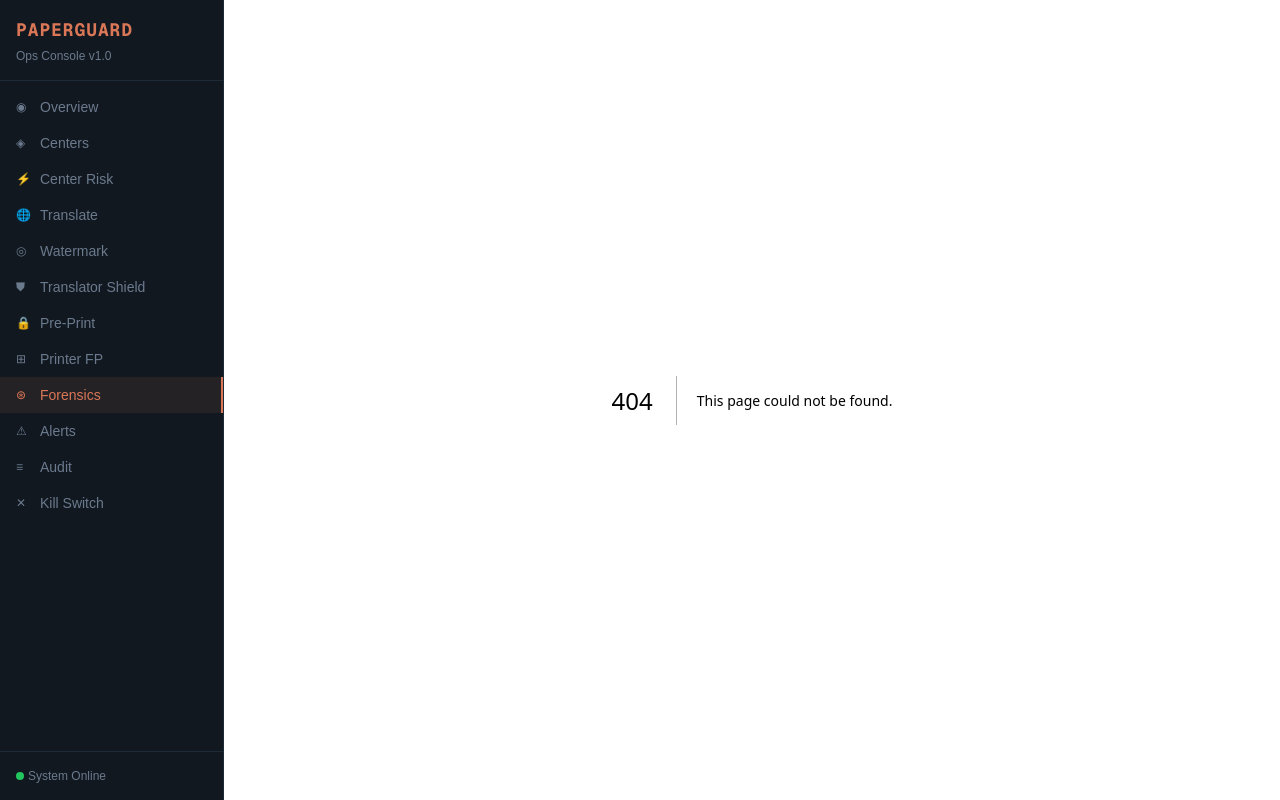
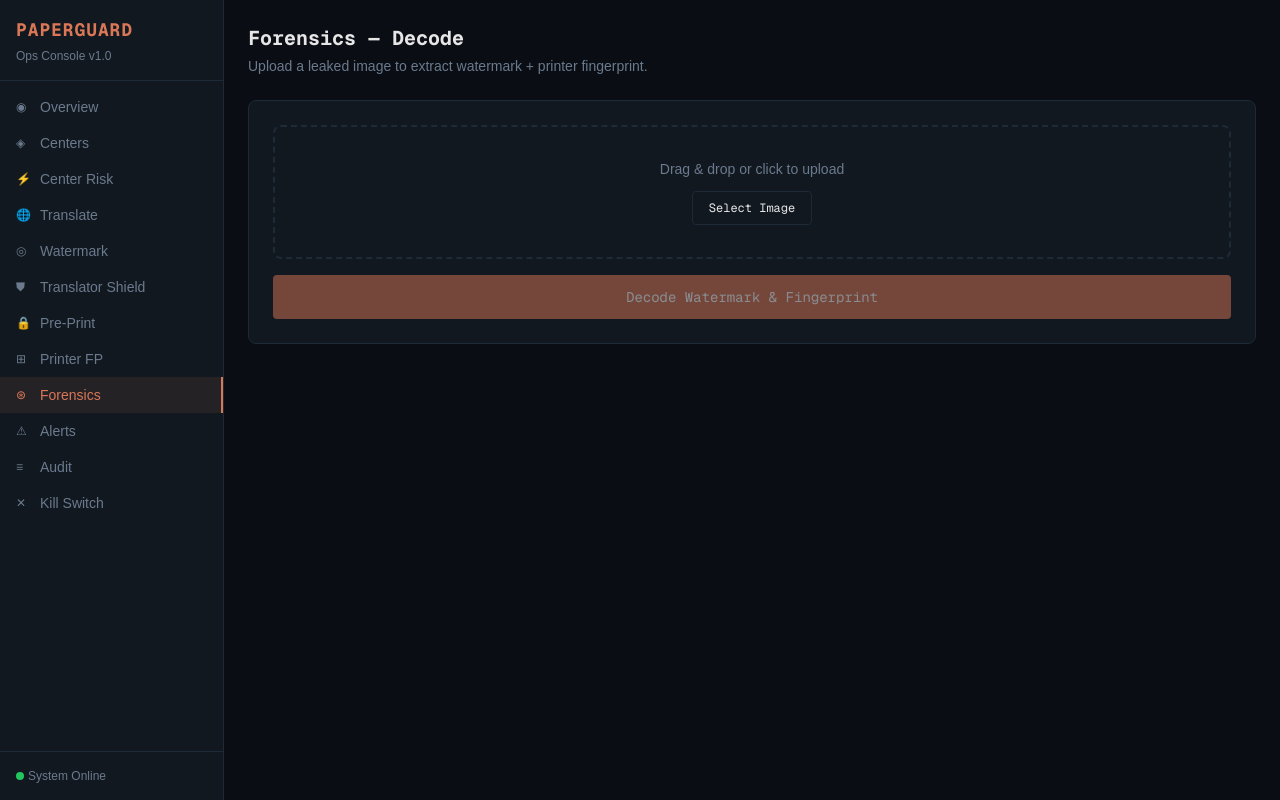
Before and after one commit to Musafir02/PaperGuard, a Next.js app in the folder ops-webapp/: page /dashboard/forensics in a window 1280 px wide. Before the commit this address had no page. Built offline with nearby package versions, Linux system fonts and the light colour scheme; no server answers.

Commit message:
add forensics decode page for hero demo

```diff
--- /dev/null
+++ b/ops-webapp/app/dashboard/forensics/page.tsx
@@ -0,0 +1,122 @@
+"use client";
+
+import { useState, useRef } from "react";
+import { api } from "../../lib/api";
+
+interface DecodeResult {
+  watermark: { decoded: boolean; data: string; roll_no?: string; center_id?: string };
+  fingerprint: { decoded: boolean; data: string; press_id?: string; batch_id?: string; time_window?: string };
+}
+
+export default function ForensicsPage() {
+  const [file, setFile] = useState<File | null>(null);
+  const [result, setResult] = useState<DecodeResult | null>(null);
+  const [traceTime, setTraceTime] = useState<number>(0);
+  const [loading, setLoading] = useState(false);
+  const inputRef = useRef<HTMLInputElement>(null);
+
+  const decode = async () => {
+    if (!file) return;
+    setLoading(true);
+    const start = performance.now();
+    try {
+      const res = await api.decodeImage(file);
+      setResult(res);
+      setTraceTime(Math.round(performance.now() - start));
+    } catch (e) { console.error(e); }
+    finally { setLoading(false); }
+  };
+
+  return (
+    <div className="p-6 space-y-6">
+      <div className="flex items-center justify-between">
+        <div>
+          <h1 className="text-xl font-mono font-bold">Forensics — Decode</h1>
+          <p className="text-muted text-sm mt-1">Upload a leaked image to extract watermark + printer fingerprint.</p>
+        </div>
+        {traceTime > 0 && (
+          <div className="text-right">
+            <p className="text-xs text-muted uppercase tracking-wider">Trace Time</p>
+            <p className="text-2xl font-mono font-bold text-accent">{traceTime}ms</p>
+          </div>
+        )}
+      </div>
+
+      <div className="bg-card border border-border rounded-lg p-6 space-y-4">
+        <div className="border-2 border-dashed border-border rounded-lg p-8 text-center">
+          <input ref={inputRef} type="file" accept="image/*" className="hidden"
+            onChange={(e) => setFile(e.target.files?.[0] || null)} />
+          {file ? (
+            <div>
+              <p className="text-sm font-mono text-accent">{file.name}</p>
+              <p className="text-xs text-muted mt-1">{(file.size / 1024).toFixed(1)} KB</p>
+            </div>
+          ) : (
+            <p className="text-muted text-sm">Drag & drop or click to upload</p>
+          )}
+          <button onClick={() => inputRef.current?.click()}
+            className="mt-3 px-4 py-2 text-xs font-mono border border-border rounded hover:bg-white/5 transition-colors">
+            Select Image
+          </button>
+        </div>
+
+        <button onClick={decode} disabled={loading || !file}
+          className="w-full px-4 py-3 bg-accent text-white rounded text-sm font-mono hover:bg-accent-hover transition-colors disabled:opacity-50">
+          {loading ? "Decoding..." : "Decode Watermark & Fingerprint"}
+        </button>
+      </div>
+
+      {result && (
+        <div className="space-y-4">
+          <div className={`bg-card border rounded-lg p-4 ${result.watermark.decoded ? "border-green" : "border-border"}`}>
+            <div className="flex items-center justify-between mb-3">
+              <p className="text-xs text-muted uppercase tracking-wider">Watermark Decode</p>
+              <span className={`text-sm font-mono font-bold ${result.watermark.decoded ? "text-green" : "text-red"}`}>
+                {result.watermark.decoded ? "MATCH FOUND" : "NO MATCH"}
+              </span>
+            </div>
+            {result.watermark.decoded && (
+              <div className="grid grid-cols-2 gap-4">
+                <div>
+                  <p className="text-xs text-muted">Roll Number</p>
+                  <p className="text-lg font-mono font-bold text-accent">{result.watermark.roll_no || result.watermark.data}</p>
+                </div>
+                {result.watermark.center_id && (
+                  <div>
+                    <p className="text-xs text-muted">Center ID</p>
+                    <p className="text-lg font-mono font-bold">{result.watermark.center_id}</p>
+                  </div>
+                )}
+              </div>
+            )}
+          </div>
+
+          <div className={`bg-card border rounded-lg p-4 ${result.fingerprint.decoded ? "border-green" : "border-border"}`}>
+            <div className="flex items-center justify-between mb-3">
+              <p className="text-xs text-muted uppercase tracking-wider">Printer Fingerprint</p>
+              <span className={`text-sm font-mono font-bold ${result.fingerprint.decoded ? "text-green" : "text-red"}`}>
+                {result.fingerprint.decoded ? "DECODED" : "NO MATCH"}
+              </span>
+            </div>
+            {result.fingerprint.decoded && (
+              <div className="grid grid-cols-3 gap-4">
+                <div>
+                  <p className="text-xs text-muted">Press ID</p>
+                  <p className="text-sm font-mono font-bold">{result.fingerprint.press_id || "—"}</p>
+                </div>
+                <div>
+                  <p className="text-xs text-muted">Batch ID</p>
+                  <p className="text-sm font-mono font-bold">{result.fingerprint.batch_id || "—"}</p>
+                </div>
+                <div>
+                  <p className="text-xs text-muted">Time Window</p>
+                  <p className="text-sm font-mono font-bold">{result.fingerprint.time_window || "—"}</p>
+                </div>
+              </div>
+            )}
+          </div>
+        </div>
+      )}
+    </div>
+  );
+}
```
